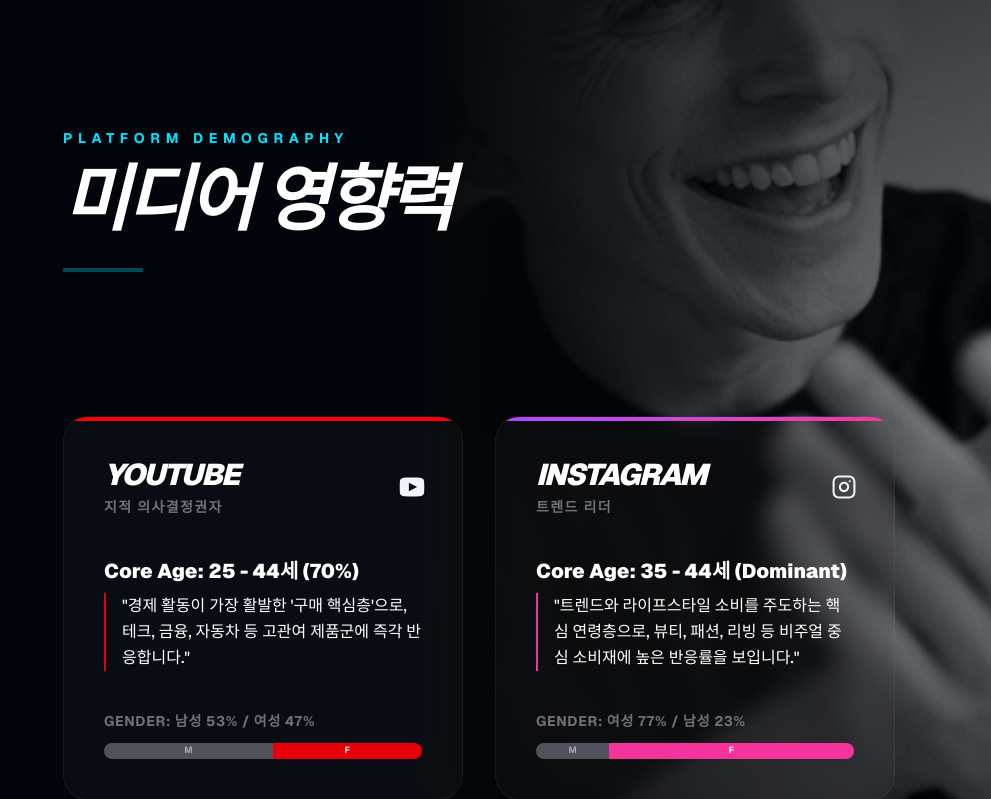
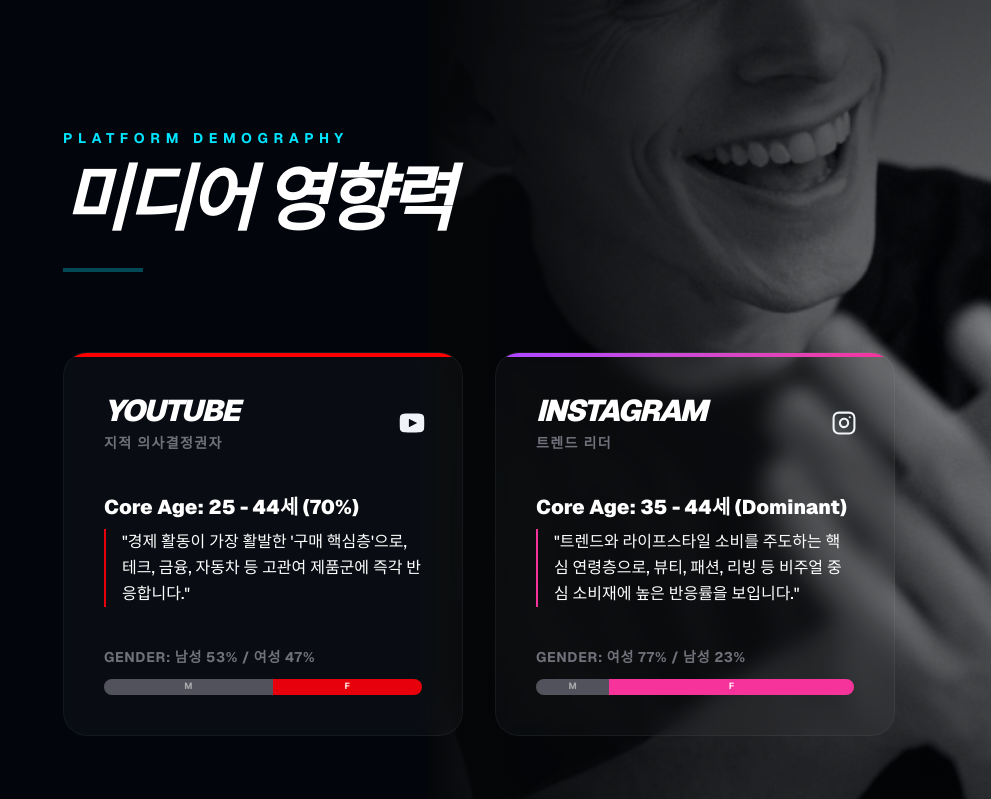
Before and after one commit to tyler-team/tyler-rasch-media, a Next.js app: page / in a window 1280 px wide. Shown: the part 2301-3100 px from the top of the page, without its empty margins (289-1280 px from the left). Built offline with nearby package versions, Linux system fonts and the light colour scheme.

Commit message:
UI: Fixed horizontal alignment of Impact section header to match global layout

```diff
--- a/src/app/page.tsx
+++ b/src/app/page.tsx
@@ -548,11 +548,10 @@ const ImpactDashboard = ({ t, title }: { t: Content['dashboard'], title: string
       </div>
 
       {/* 2. Platform Demography */}
-      <div className="grid grid-cols-1 lg:grid-cols-12 gap-8 px-4">
+
       {/* Title Block */}
-        <div className="lg:col-span-12 mb-8">
+      <div className="mb-20 px-4">
         <span className="text-accent text-sm font-bold tracking-[0.4em] uppercase block mb-4">{t.platform_demography.title}</span>
-          <div className="mb-20">
         <div>
           <h2 className="text-5xl md:text-7xl font-black text-white leading-none uppercase tracking-tighter italic">
             {title}
@@ -560,7 +559,8 @@ const ImpactDashboard = ({ t, title }: { t: Content['dashboard'], title: string
           <div className="w-20 h-1 bg-accent/30 mt-8" />
         </div>
       </div>
-        </div>
+
+      <div className="grid grid-cols-1 lg:grid-cols-12 gap-8 px-4">
 
         {/* YouTube Intelligence */}
         <div className="lg:col-span-6 glass p-10 rounded-3xl border border-white/5 relative overflow-hidden group hover:border-accent/20 transition-colors">
```
Lines whose indentation alone changed are shown as unchanged.
